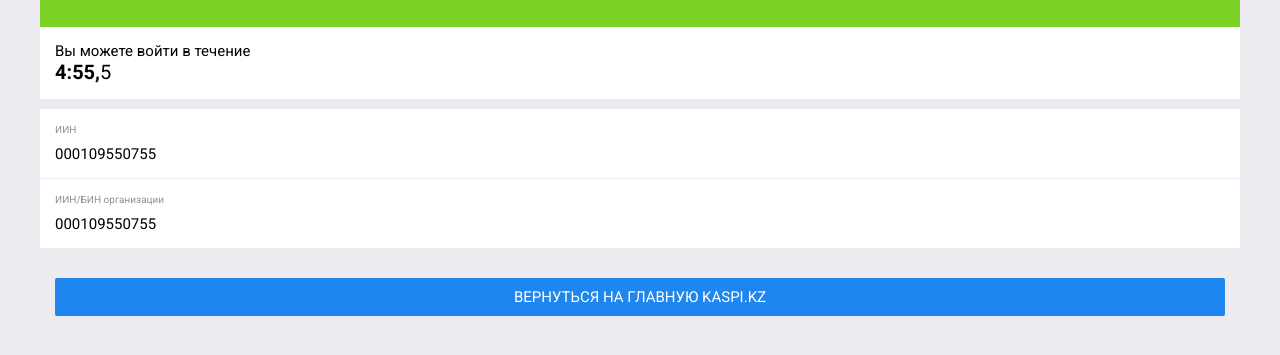
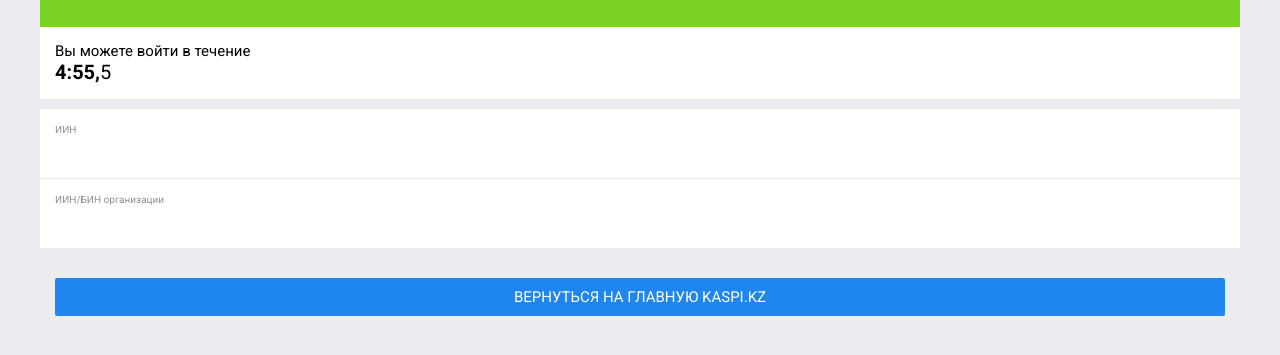
Before and after one commit to gassyrdaulet/gassyrdaulet, a plain HTML site: page index.html in a window 1280 px wide. Shown: the part 141-496 px from the top of the page. Drawn offline with Linux system fonts and the light colour scheme.

Commit message:
Add files via upload

```diff
--- a/index.html
+++ b/index.html
@@ -44,11 +44,11 @@
             <div class="iin">
                 <div class="iin-item">
                     <p>ИИН</p>
-                    <h3>000109550755</h3>
+                    <h3> <input type="number"></h3>
                 </div>
                 <div class="iin-item">
                     <p>ИИН/БИН организации</p>
-                    <h3>000109550755</h3>
+                    <h3> <input type="number"></h3>
                 </div>
             </div>
             <div class="returning">
--- a/style.css
+++ b/style.css
@@ -127,6 +127,11 @@ html{
     padding: 15px;
     margin-bottom: 1px;
 }
+#main .main .iin input{
+    border: none;
+    font-size: 1.5rem;
+    font-weight: 400;
+}
 #main .main .iin .iin-item p{
     color: rgb(146, 145, 145);
     margin-bottom: 10px;
```
